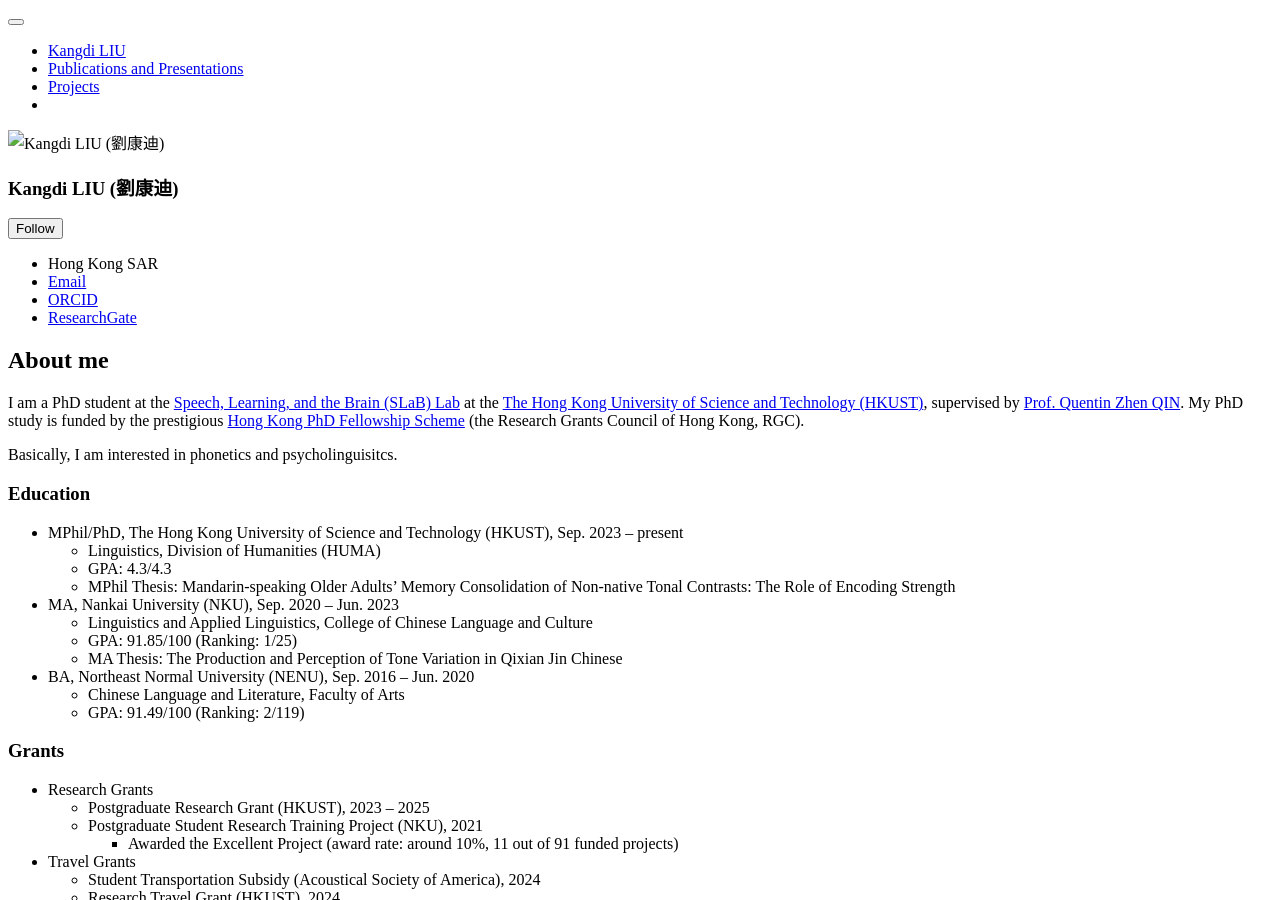
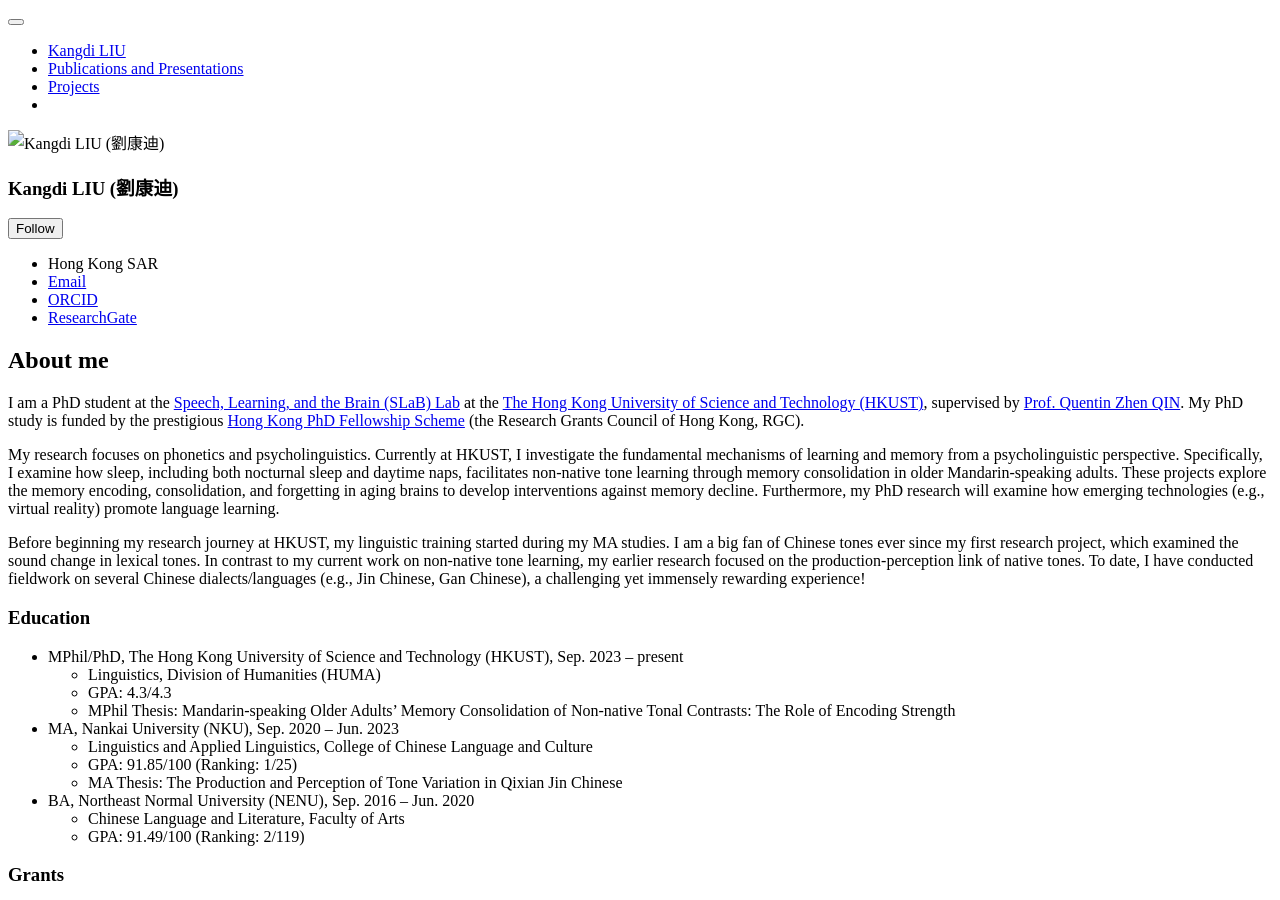
Before and after one commit to kliubc2025/kliubc.github.io, a Jekyll site: the page built from _pages/about.md, in a window 1280 px wide and 900 px high. Built offline with Jekyll 4.4.1, drawn with Linux system fonts in a browser that asks for light colours; a script that is not in the unit is left out.

Commit message:
Update about.md

```diff
--- a/_pages/about.md
+++ b/_pages/about.md
@@ -10,8 +10,9 @@ redirect_from:
 
 I am a PhD student at the [Speech, Learning, and the Brain (SLaB) Lab](https://slab-lab.github.io) at the [The Hong Kong University of Science and Technology (HKUST)](https://hkust.edu.hk/), supervised by [Prof. Quentin Zhen QIN](https://huma.hkust.edu.hk/people/quentin-z-qin). My PhD study is funded by the prestigious [Hong Kong PhD Fellowship Scheme](https://cerg1.ugc.edu.hk/hkpfs/index.html) (the Research Grants Council of Hong Kong, RGC).
 
-Basically, I am interested in phonetics and psycholinguisitcs.
+My research focuses on phonetics and psycholinguistics. Currently at HKUST, I investigate the fundamental mechanisms of learning and memory from a psycholinguistic perspective. Specifically, I examine how sleep, including both nocturnal sleep and daytime naps, facilitates non-native tone learning through memory consolidation in older Mandarin-speaking adults. These projects explore the memory encoding, consolidation, and forgetting in aging brains to develop interventions against memory decline. Furthermore, my PhD research will examine how emerging technologies (e.g., virtual reality) promote language learning.
 
+Before beginning my research journey at HKUST, my linguistic training started during my MA studies. I am a big fan of Chinese tones ever since my first research project, which examined the sound change in lexical tones. In contrast to my current work on non-native tone learning, my earlier research focused on the production-perception link of native tones. To date, I have conducted fieldwork on several Chinese dialects/languages (e.g., Jin Chinese, Gan Chinese), a challenging yet immensely rewarding experience!
 
 Education
 ======
```
